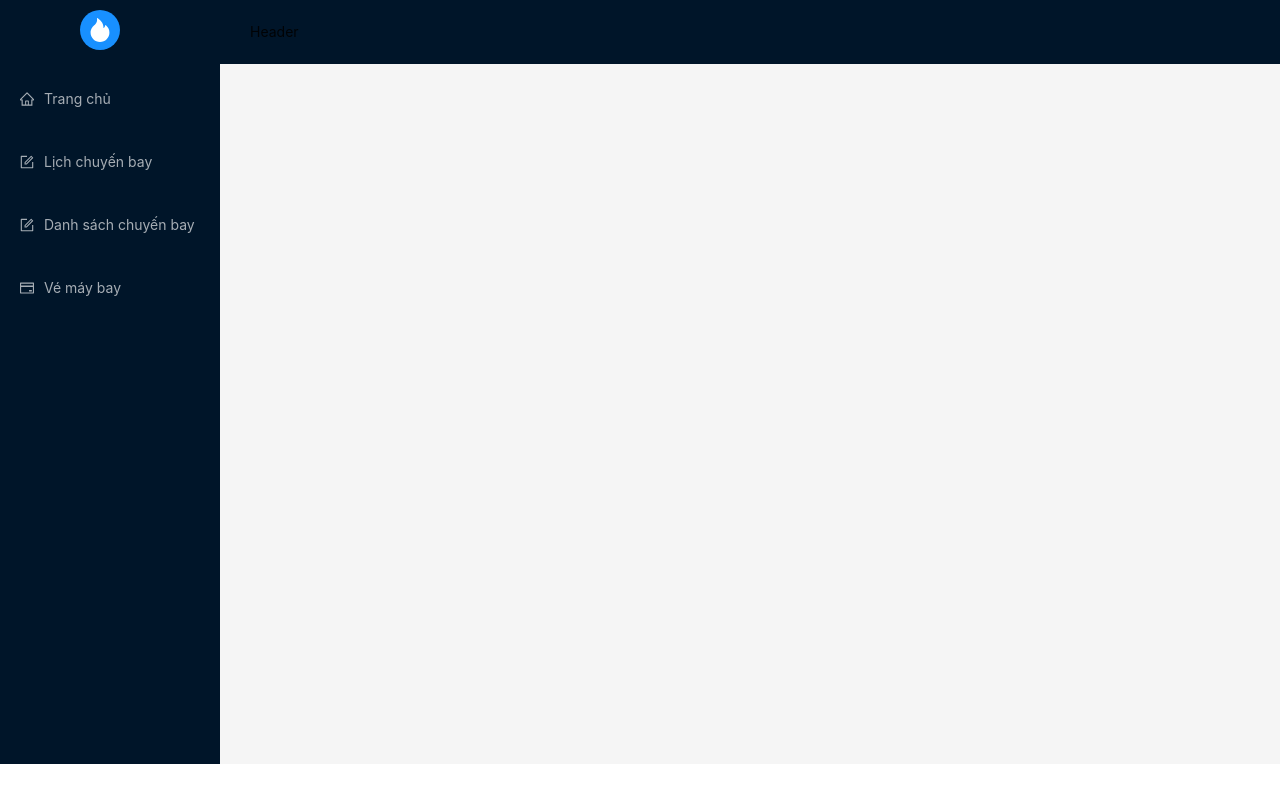
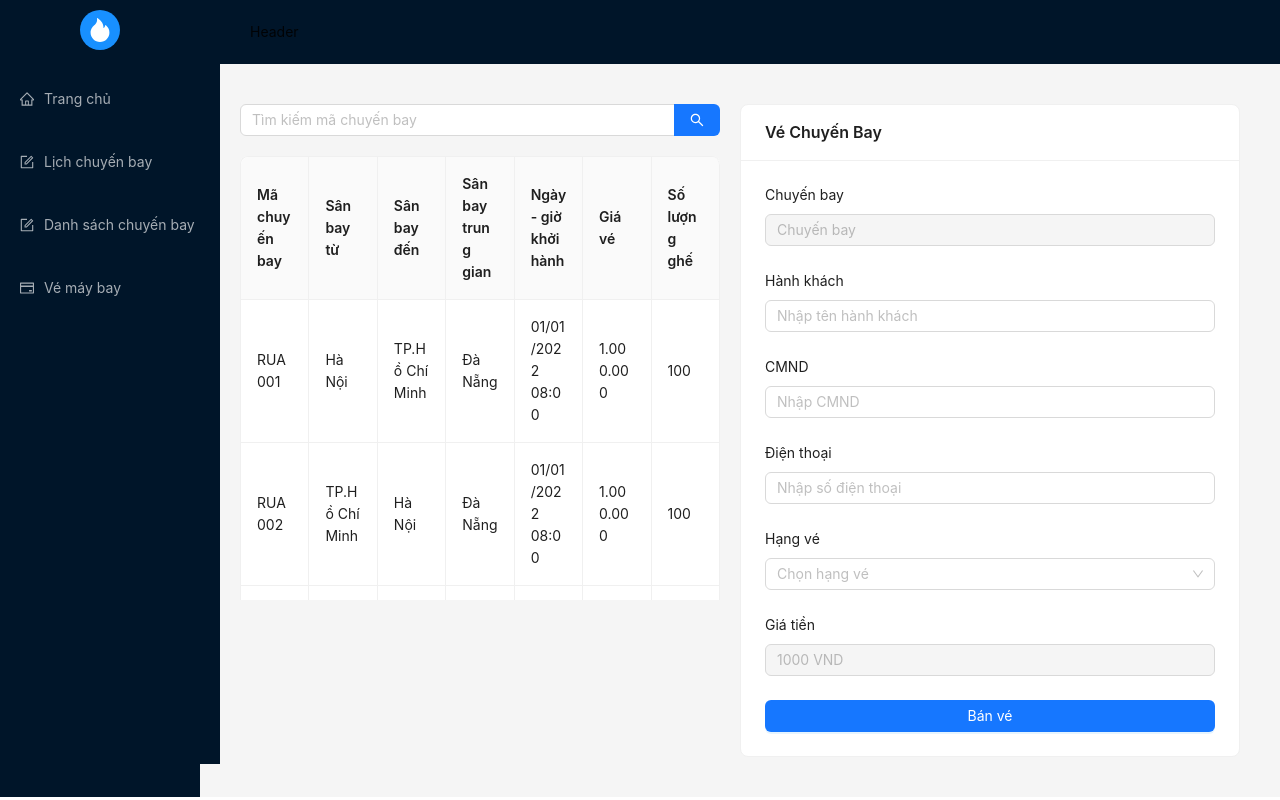
Before and after one commit to aprilboiz/FlightBookingSite, a React (Vite) app: page /sale-ticket in a window 1280 px wide. Built offline with nearby package versions, Linux system fonts and the light colour scheme.

Commit message:
add ui sale ticket

```diff
--- a/src/App.jsx
+++ b/src/App.jsx
@@ -5,6 +5,7 @@ import Logo from './components/Logo'
 import MenuList from './components/MenuList'
 import CalenderPlane from './components/CalenderPlane'
 import ListPlane from './components/ListPlane'
+import SaleTicket from './components/SaleTicket'
 
 const { Header, Sider, Content } = Layout
 function App() {
@@ -22,6 +23,7 @@ function App() {
             <Routes>
               <Route path="/calender-plane" element={<CalenderPlane />} />
               <Route path="/list-plane" element={<ListPlane />} />
+              <Route path="/sale-ticket" element={<SaleTicket />} />
             </Routes>
           </Content>
         </Layout >
--- /dev/null
+++ b/src/components/SaleTicket.jsx
@@ -0,0 +1,52 @@
+import React from 'react'
+import {
+    Input,
+    Table,
+} from 'antd'
+import { data } from 'react-router-dom'
+import TicketBooking from './TicketBooking'
+
+const { Search } = Input
+
+const SaleTicket = () => {
+
+  const columns = [
+    { title: 'Mã chuyến bay', dataIndex: 'code', key: 'code' },
+    { title: "Sân bay từ", dataIndex: "from", key: "from" },
+    { title: "Sân bay đến", dataIndex: "to", key: "to" },
+    { title: "Sân bay trung gian", dataIndex: "transit", key: "transit" },
+    { title: "Ngày - giờ khởi hành", dataIndex: "date", key: "date" },
+    { title: "Giá vé", dataIndex: "price", key: "price" },
+    { title: "Số lượng ghế", dataIndex: "quantity", key: "quantity" },
+  ]
+
+  const data = [
+    {  key: '1', code: 'RUA001', from: 'Hà Nội', to: 'TP.Hồ Chí Minh', transit: 'Đà Nẵng', date: '01/01/2022 08:00', price: '1.000.000', quantity: '100' },
+    {  key: '2', code: 'RUA002', from: 'TP.Hồ Chí Minh', to: 'Hà Nội', transit: 'Đà Nẵng', date: '01/01/2022 08:00', price: '1.000.000', quantity: '100' },
+    {  key: '3', code: 'RUA003', from: 'Hà Nội', to: 'Đà Nẵng', transit: '', date: '01/01/2022 08:00', price: '1.000.000', quantity: '100' },
+  ]
+
+  return (
+    <div className='flex justify-between items-start gap-5'>
+        <div className='w-3/4'>
+            <div><Search placeholder='Tìm kiếm mã chuyến bay' enterButton/></div>
+            <div>
+                <Table
+                    columns={columns}
+                    dataSource={data}
+                    pagination={false}
+                    bordered
+                    scroll={{y:300}}
+                    className="mt-5"
+                />
+            </div>
+        </div>
+
+        <div>
+            <TicketBooking />
+        </div>
+    </div>
+  )
+}
+
+export default SaleTicket
--- /dev/null
+++ b/src/components/TicketBooking.jsx
@@ -0,0 +1,53 @@
+import React, { useState } from "react";
+import { Form, Input, Select, Card, Button } from "antd";
+
+const { Option } = Select;
+
+const TicketBooking = () => {
+  const [form] = Form.useForm();
+  const [ticketPrice, setTicketPrice] = useState("1000 VND"); // Giá vé mặc định
+
+  const handleClassChange = (value) => {
+    const basePrice = 1000; // Giá vé hạng 2
+    const price = value === "1" ? basePrice * 1.05 : basePrice;
+    setTicketPrice(`${price} VND`);
+  };
+  return (
+    <Card title="Vé Chuyến Bay" style={{ width: 500, margin: "auto" }}>
+      <Form form={form} layout="vertical">
+        <Form.Item label="Chuyến bay">
+          <Input placeholder="Chuyến bay" disabled />
+        </Form.Item>
+
+        <Form.Item label="Hành khách" name="passenger">
+          <Input placeholder="Nhập tên hành khách" />
+        </Form.Item>
+
+        <Form.Item label="CMND" name="idCard">
+          <Input placeholder="Nhập CMND" />
+        </Form.Item>
+
+        <Form.Item label="Điện thoại" name="phone">
+          <Input placeholder="Nhập số điện thoại" />
+        </Form.Item>
+
+        <Form.Item label="Hạng vé" name="ticketClass">
+          <Select placeholder="Chọn hạng vé" onChange={handleClassChange}>
+            <Option value="1">Hạng 1</Option>
+            <Option value="2">Hạng 2</Option>
+          </Select>
+        </Form.Item>
+
+        <Form.Item label="Giá tiền">
+          <Input value={ticketPrice} disabled />
+        </Form.Item>
+
+        <Button type="primary" className="w-full" htmlType="submit">
+          Bán vé
+        </Button>
+      </Form>
+    </Card>
+  );
+};
+
+export default TicketBooking;
```
